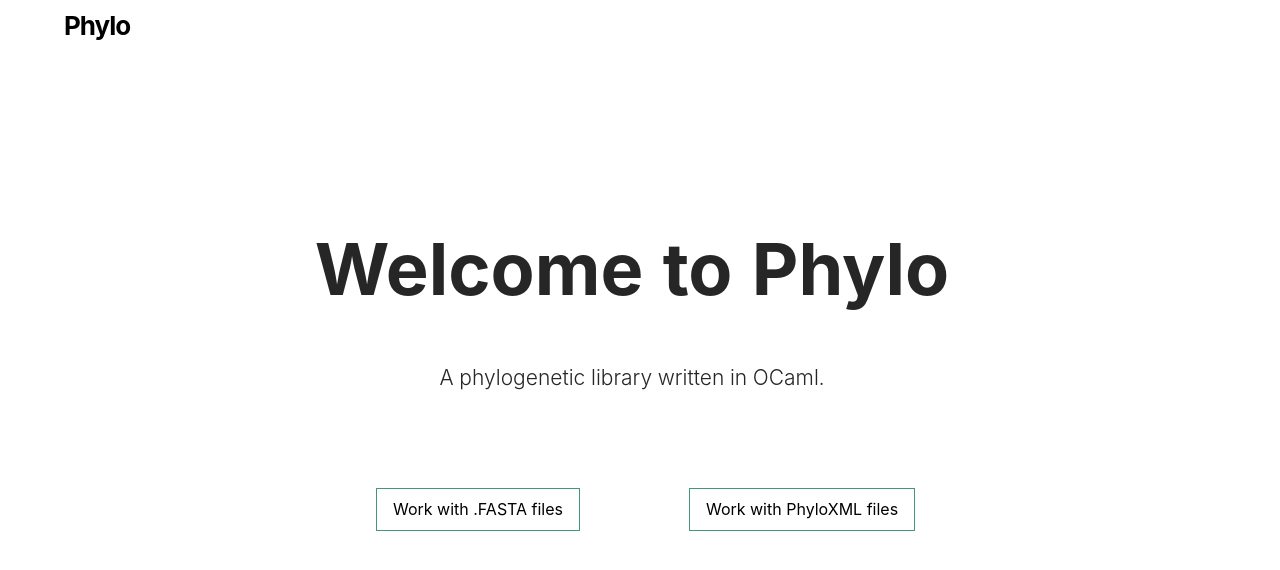
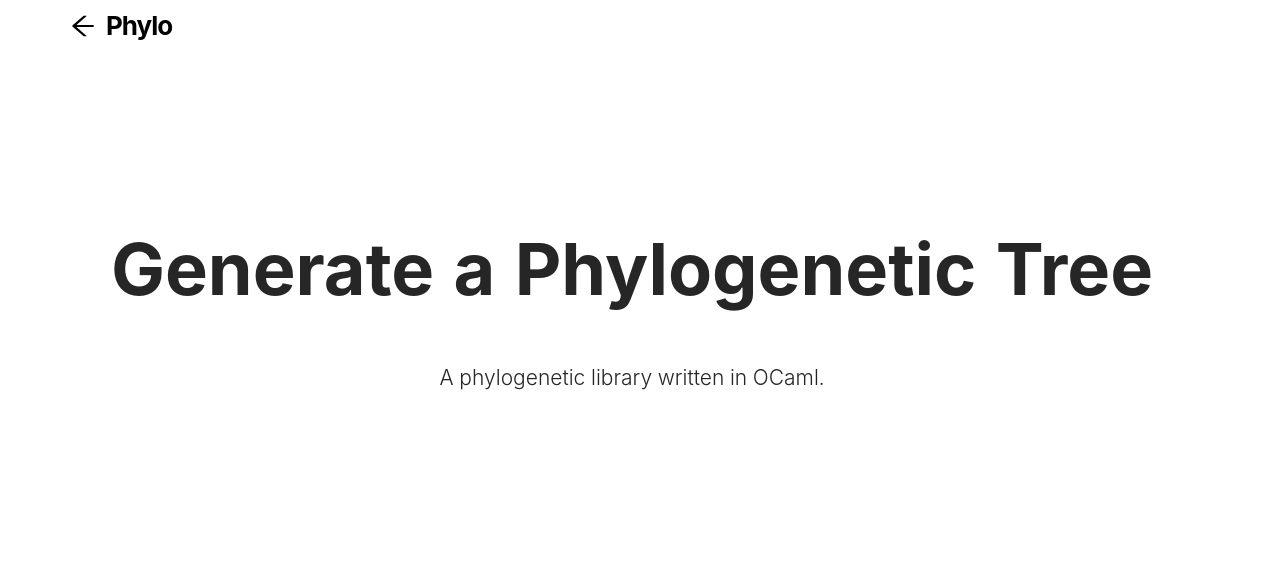
Before and after one commit to VF-S/phylo-lib-web, a React (Create React App) app: page / in a window 1280 px wide. Both pictures are taken after a click on the button "Work with .FASTA files". Shown: the top 570 px of the page. Built offline with nearby package versions, Linux system fonts and the light colour scheme.

Commit message:
Refactor components and add navigation

```diff
--- a/src/App.css
+++ b/src/App.css
@@ -41,7 +41,7 @@
 /**
  * Site header
  */
- .site-header {
+.site-header {
   display: flex;
   flex-direction: column;
   justify-content: center;
@@ -54,13 +54,20 @@
 }
 
 .site-title {
+  align-content: center;
+  background-color: white;
+  border: none;
+  color: black;
+  display: flex;
+  flex-direction: row;
+  float: left;
   font-weight: 700;
   letter-spacing: -1px;
   margin-bottom: 0;
-  float: left;
-  color: black;
   text-decoration: none;
+  width: min-content;
 }
+
 .site-title:hover {
   color: black;
 }
@@ -70,8 +77,8 @@
   align-items: center;
   justify-content: center;
   min-height: 90vh;
+}
 
-}
 .intro {
   padding-top: 20vh;
   padding-bottom: 10vh;
@@ -79,8 +86,6 @@
   text-align: center;
   color: black;
 }
-
-
 
 .offset {
   border: 1px solid rgb(68, 150, 122);
@@ -90,13 +95,16 @@
   background-color: white;
   font-size: 16px;
 }
+
 .offset:hover {
   background-color: hsl(160, 38%, 93%);
-  box-shadow: .2em .1em 0 0 rgb(68, 150, 122);
+  box-shadow: 0.2em 0.1em 0 0 rgb(68, 150, 122);
 }
+
 .offset:focus {
-  outline:0;
+  outline: 0;
 }
+
 .wrap {
   width: 100%;
   text-align: center;
@@ -108,5 +116,5 @@
 }
 
 .intro h2 {
-  font-weight: 300
+  font-weight: 300;
 }
--- a/src/App.js
+++ b/src/App.js
@@ -1,92 +1,66 @@
 import React, { useState } from 'react';
 import './App.css';
-import { Row, Col, Button, Layout } from 'antd';
 import { ArrowLeftOutlined } from '@ant-design/icons';
-const { h, f, s, Content } = Layout;
+import Context from './components/Context';
+import HomeContent from './components/HomeContent';
+import GeneratePhyloContent from './components/GeneratePhyloContent';
+import VisualizePhyloContent from './components/VisualizePhyloContent';
 
 const Header = ({ useBack }) => {
+  const { goHome } = React.useContext(Context);
   return (
     <header class="site-header">
-      <a class="site-title" href="index.html">
+      <button class="site-title" onClick={goHome}>
         {useBack ? (
-          <ArrowLeftOutlined style={{ paddingRight: '10px' }} />
+          <ArrowLeftOutlined
+            style={{ alignSelf: 'center', paddingRight: '10px' }}
+          />
         ) : null}
         Phylo
-      </a>
+      </button>
     </header>
   );
 };
 
-const PhyloXML = () => (
-  <div>
-    <Header useBack={true} />
-  </div>
-);
+const App = () => {
+  const [screen, setScreen] = useState(0);
 
+  const context = React.useMemo(
+    () => ({
+      goHome: () => {
+        setScreen(0);
+      },
+      goVisualizePhylo: () => {
+        setScreen(1);
+      },
+      goGeneratePhylo: () => {
+        setScreen(2);
+      },
+    }),
+    [],
+  );
 
-const PhyloContents = () => {
-  const heading = "Visualize a phylogenetic tree from a PhyloXML file";
+  const CurrScreen = () => {
+    switch (screen) {
+      case 0:
+        return <HomeContent />;
+      case 1:
+        return <VisualizePhyloContent />;
+      case 2:
+        return <GeneratePhyloContent />;
+      default:
+        return null;
+    }
+  };
+
   return (
-    <Content justify="center">
-      <Row className="intro" justify="center" gutter={[16, 16]}>
-        <div>
-          <h1>{heading}</h1>
-          <p>
-            <h2>A phylogenetic library written in OCaml.</h2>
-          </p>
-        </div>
-      </Row>
-    </Content>
-  )
-}
-
-const HomeContents = () => {
-  const i = 'Welcome to Phylo';
-  return (
-    <Content justify="center">
-      <Row className="intro" justify="center" gutter={[16, 16]}>
-        <div>
-          <h1>{i}</h1>
-          <p>
-            <h2>A phylogenetic library written in OCaml.</h2>
-          </p>
-        </div>
-      </Row>
-      <Row justify="center" gutter={[16, 40]}>
-        <Col lg={6} md={8} xs={12}>
-          <div class="wrap">
-            <button class="offset">
-              Work with .FASTA files
-            </button>
-          </div>
-        </Col>
-        <Col lg={6} md={8} xs={12}>
-          <div class="wrap">
-            <button class="offset">Work with PhyloXML files</button>
-          </div>
-        </Col>
-      </Row>
-    </Content>
-  )
-}
-
-// const Contents = () => {
-//   const i = 'Welcome to Phylo';
-
-//   const [changeScreen, setChangeScreen] = useState(false);
-//   const screen = changeScreen ? (
-//     <PhyloXML />
-//   ) : (
-//       <HomeContents />
-//     );
-//   return screen;
-// };
-
-const App = () => (
-  <div>
-    <Header useBack={false} />
-    <HomeContents />
-  </div>
-);
+    <Context.Provider value={context}>
+      <div>
+        <Header useBack={screen !== 0} />
+        <CurrScreen />
+      </div>
+    </Context.Provider>
+  );
+};
 
 export default App;
--- /dev/null
+++ b/src/components/Context.js
@@ -0,0 +1,5 @@
+import React from 'react';
+
+const Context = React.createContext();
+
+export default Context;
--- /dev/null
+++ b/src/components/GeneratePhyloContent.js
@@ -0,0 +1,19 @@
+import React from 'react';
+import { Row, Layout } from 'antd';
+import '../App.css';
+const { Content } = Layout;
+
+export default function GeneratePhyloContent() {
+  return (
+    <Content justify="center">
+      <Row className="intro" justify="center" gutter={[16, 16]}>
+        <div>
+          <h1>Generate a Phylogenetic Tree</h1>
+          <p>
+            <h2>A phylogenetic library written in OCaml.</h2>
+          </p>
+        </div>
+      </Row>
+    </Content>
+  );
+}
--- /dev/null
+++ b/src/components/HomeContent.js
@@ -0,0 +1,38 @@
+import React from 'react';
+import { Row, Col, Layout } from 'antd';
+import '../App.css';
+import Context from './Context';
+const { Content } = Layout;
+
+export default function HomeContents() {
+  const i = 'Welcome to Phylo';
+  const { goVisualizePhylo, goGeneratePhylo } = React.useContext(Context);
+  return (
+    <Content justify="center">
+      <Row className="intro" justify="center" gutter={[16, 16]}>
+        <div>
+          <h1>{i}</h1>
+          <p>
+            <h2>A phylogenetic library written in OCaml.</h2>
+          </p>
+        </div>
+      </Row>
+      <Row justify="center" gutter={[16, 40]}>
+        <Col lg={6} md={8} xs={12}>
+          <div class="wrap">
+            <button class="offset" onClick={goGeneratePhylo}>
+              Work with .FASTA files
+            </button>
+          </div>
+        </Col>
+        <Col lg={6} md={8} xs={12}>
+          <div class="wrap">
+            <button class="offset" onClick={goVisualizePhylo}>
+              Work with PhyloXML files
+            </button>
+          </div>
+        </Col>
+      </Row>
+    </Content>
+  );
+}
--- /dev/null
+++ b/src/components/VisualizePhyloContent.js
@@ -0,0 +1,20 @@
+import React from 'react';
+import { Row, Layout } from 'antd';
+import '../App.css';
+const { Content } = Layout;
+
+export default function VisualizePhyloContent() {
+  const heading = 'Visualize PhyloXML';
+  return (
+    <Content justify="center">
+      <Row className="intro" justify="center" gutter={[16, 16]}>
+        <div>
+          <h1>{heading}</h1>
+          <p>
+            <h2>A phylogenetic library written in OCaml.</h2>
+          </p>
+        </div>
+      </Row>
+    </Content>
+  );
+}
```
